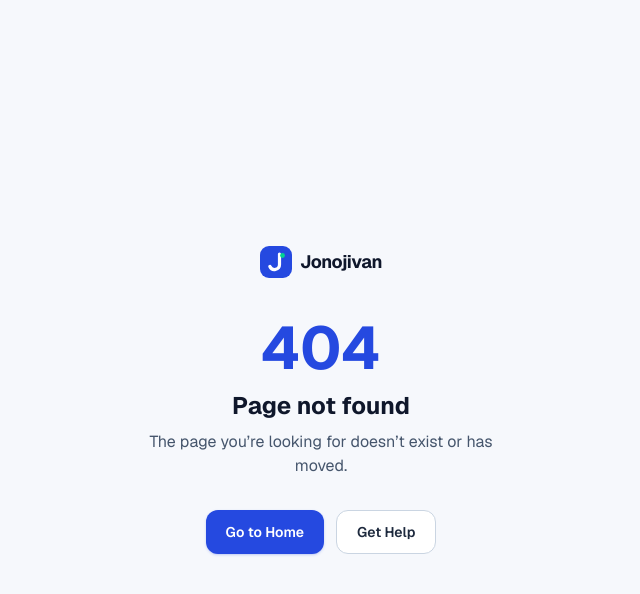
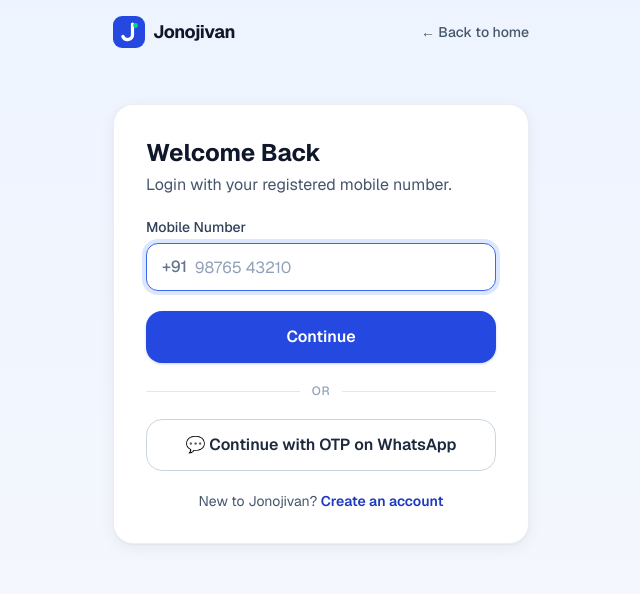
Before and after one commit to niks-nikhil-anand/Jonojivan_finance_recharge_loan, a Next.js app: page /login in a window 1280 px wide. Before the commit this address had no page. Shown: the top 594 px of the page, without its empty margins (319-959 px from the left). Built offline with nearby package versions, Linux system fonts and the light colour scheme.

Commit message:
feat(auth): add login page route

```diff
--- /dev/null
+++ b/app/(auth)/login/page.tsx
@@ -0,0 +1,11 @@
+import type { Metadata } from "next";
+import { LoginForm } from "@/components/features/auth/LoginForm";
+
+export const metadata: Metadata = {
+  title: "Login",
+  description: "Login to Jonojivan with your mobile number and OTP.",
+};
+
+export default function LoginPage() {
+  return <LoginForm />;
+}
```
